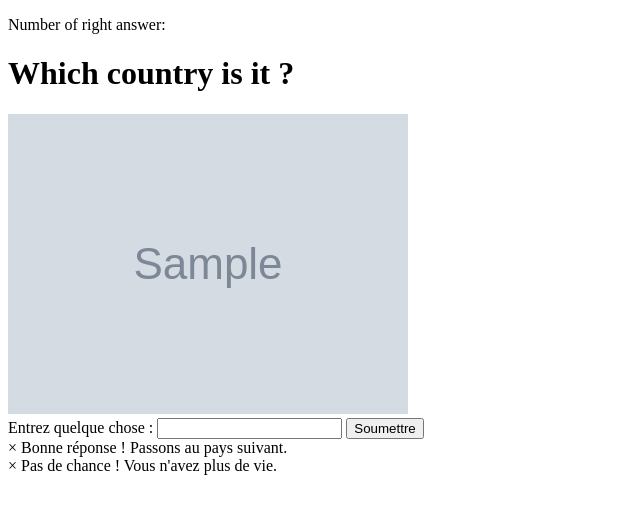
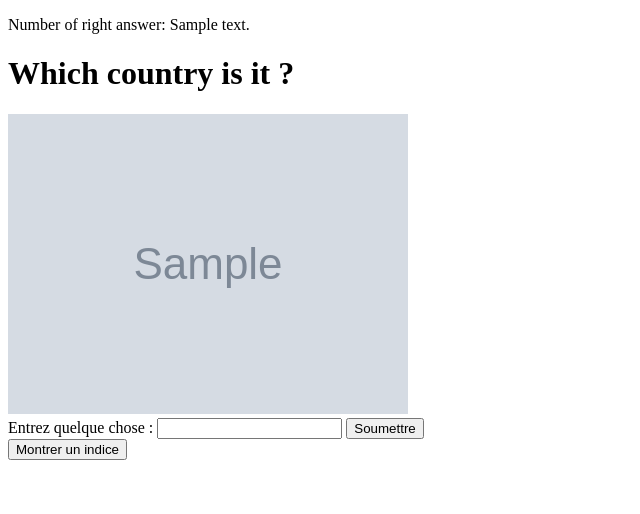
Before and after one commit to johannvig/guessCountry, a PHP site: template View/countryFlagView.php in a window 1280 px wide. Shown: the top 514 px of the page, without its empty margins (0-640 px from the left). Run offline with PHP 8.4, Linux system fonts and the light colour scheme; the template is opened without the code that fills it: most values are stand-ins (such as "Sample title", 1, 10 or a date in 2020); grey boxes marked "Sample" are stand-in pictures; some web fonts are replaced.

Commit message:
update countryFlag
manque indice
manque life

```diff
--- /dev/null
+++ b/Style/countryFlag.css
@@ -0,0 +1,28 @@
+.modal {
+    display: none;
+    position: fixed;
+    top: 0;
+    left: 0;
+    width: 100%;
+    height: 100%;
+    background-color: rgba(0,0,0,0.7);
+    z-index: 1;
+}
+
+.modal-content {
+    position: absolute;
+    top: 50%;
+    left: 50%;
+    transform: translate(-50%, -50%);
+    background-color: #ffffff;
+    padding: 20px;
+    border-radius: 4px;
+    width: 70%;
+}
+
+.close-btn {
+    float: right;
+    font-size: 24px;
+    font-weight: bold;
+    cursor: pointer;
+}
--- a/View/countryFlagView.php
+++ b/View/countryFlagView.php
@@ -1,10 +1,29 @@
+<?php
+if(session_status() == PHP_SESSION_NONE) {
+    session_start();
+}
+
+if (!isset($_SESSION['indice'])) {
+    $_SESSION['indice'] = 5; // valeur initiale
+}
+$indice = $_SESSION['indice'];
+
+$showHint = false;
+
+if (isset($_POST['showIndice'])) {
+    $_SESSION['indice']--;
+    $indice = $_SESSION['indice'];
+    $showHint = true; // Ajouté
+}
+
+?>
 
 <!DOCTYPE html>
 <html lang="fr">
 <head>
     <link rel="stylesheet" href="https://fonts.googleapis.com/css?family=Inter">
     <link rel="stylesheet" href="https://fonts.googleapis.com/css2?family=Kodchasan:wght@300;400;500&display=swap">
-    <link rel="stylesheet" href="Style\level.css">
+    <link rel="stylesheet" href="Style\countryFlag.css">
 
     <meta charset="UTF-8">
     <meta name="viewport" content="width=device-width, initial-scale=1.0">
@@ -14,7 +33,9 @@
     <main>
         <div id="hompage">
 
-            <p>Number of right answer: <span id="rightAnswerSpan"></span></p>
+            <?php
+            echo "<p>Number of right answer: <span id='rightAnswerSpan'>" . $rightAnswer . "</span></p>";
+            ?>
             <h1>Which country is it ?</h1>
             <img src="<?php echo $flagImageUrl; ?>">
 
@@ -24,11 +45,32 @@
                 <input type="submit" value="Soumettre">
             </form>
 
+            <?php if ($indice > 0): ?>
+            <form id="indiceForm" action="" method="post" style="display: none;">
+                <input type="hidden" name="showIndice" value="1">
+            </form>
+            <button id="showIndiceButton">Montrer un indice</button>
+            <?php else: ?>
+                <p>Vous n'avez plus d'indices disponibles.</p>
+            <?php endif; ?>
+
+
+
+            <p class="result-text" style="display: <?= $showHint ? 'block' : 'none'; ?>;">
+                Ce pays se trouve en
+                <span class="result-continent"><?= $randomCountry->region ?></span> et a pour capitale
+                <span class="result-capital"><?= $randomCountry->capital[0] ?></span>.
+            </p>
+
+
+
             <div id="successPopup" class="modal">
-            <div class="modal-content">
-                <span class="close-btn" onclick="closePopup(successPopup)">&times;</span>
-                Bonne réponse ! Passons au pays suivant.
+                <div class="modal-content">
+                    <span class="close-btn" onclick="closePopup()">&times;</span>
+                    Bonne réponse ! Passons au pays suivant.
+                </div>
             </div>
+
 
             <div id="LoosePopup" class="modal">
             <div class="modal-content">
```
Also changed, not shown: Model/countryFlagModel.php (+68 -25 lines), View/countryFlagView.js (+14 -10 lines).
